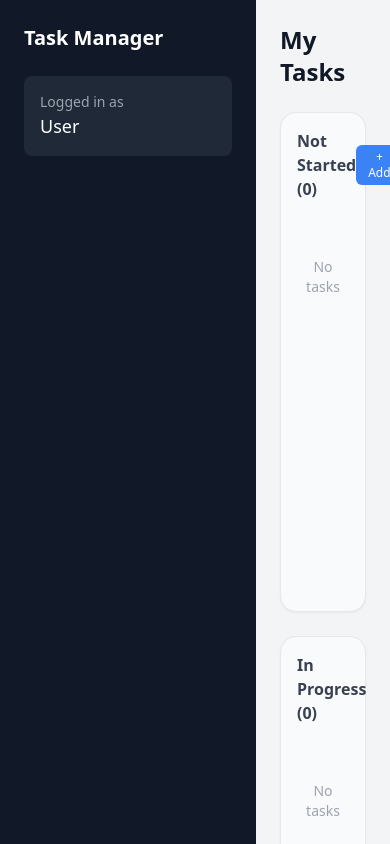
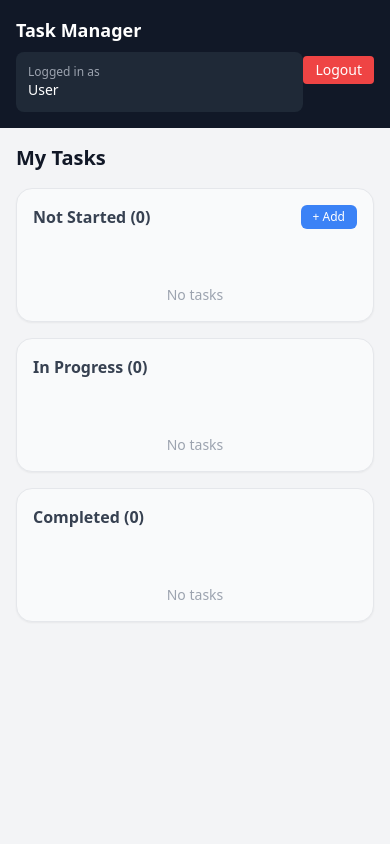
Before and after one commit to Awais-Dev99/Projects, a Next.js app in the folder Task Management  System/: page /dashboard in a window 390 px wide. Shown: the top 844 px of the page. Built offline with nearby package versions, Linux system fonts and the light colour scheme.

Commit message:
better UI

```diff
--- a/Task Management  System/src/app/dashboard/page.tsx
+++ b/Task Management  System/src/app/dashboard/page.tsx
@@ -93,44 +93,57 @@ export default function Dashboard() {
   };
 
   return (
-  <div className="flex min-h-screen">
+  <div className="min-h-screen flex flex-col lg:flex-row">
 
-    {/* ✅ SIDEBAR */}
-    <div className="w-64 bg-gray-900 text-white p-6 flex flex-col justify-between">
+    {/* ✅ SIDEBAR / TOPBAR */}
+    <div className="
+      w-full lg:w-64
+      bg-gray-900 text-white
+      p-4 lg:p-6
+      flex lg:flex-col justify-between items-center lg:items-stretch
+    ">
 
-      {/* Top Section */}
-      <div>
-        <h2 className="text-xl font-semibold mb-6">Task Manager</h2>
+      {/* Top */}
+      <div className="flex flex-col lg:block w-full">
+        <h2 className="text-lg lg:text-xl font-semibold mb-2 lg:mb-6">
+          Task Manager
+        </h2>
 
-        <div className="bg-gray-800 p-4 rounded-lg">
-          <p className="text-sm text-gray-400">Logged in as</p>
-          <p className="text-lg font-medium">
+        <div className="bg-gray-800 p-3 lg:p-4 rounded-lg">
+          <p className="text-xs lg:text-sm text-gray-400">Logged in as</p>
+          <p className="text-sm lg:text-lg font-medium">
             {name || "User"}
           </p>
         </div>
       </div>
 
-      {/* Bottom Section */}
+      {/* Logout */}
       <button
         onClick={handleLogout}
-        className="bg-red-500 hover:bg-red-600 px-4 py-2 rounded mt-6"
+        className="bg-red-500 hover:bg-red-600 px-3 py-1 lg:px-4 lg:py-2 rounded mt-3 lg:mt-6 text-sm"
       >
         Logout
       </button>
     </div>
 
-    {/* ✅ MAIN CONTENT */}
-    <div className="flex-1 p-6 bg-gray-100">
+    {/* ✅ MAIN */}
+    <div className="flex-1 p-4 sm:p-6 bg-gray-100">
 
       {/* HEADER */}
-      <div className="mb-6">
-        <h1 className="text-2xl font-semibold">
+      <div className="mb-4 sm:mb-6">
+        <h1 className="text-xl sm:text-2xl font-semibold">
           {name ? `Welcome, ${name} 👋` : "My Tasks"}
         </h1>
       </div>
 
-      {/* COLUMNS */}
-      <div className="grid grid-cols-1 md:grid-cols-3 gap-6">
+      {/* ✅ COLUMNS CONTAINER */}
+      <div className="
+        flex flex-col gap-4
+        md:flex-row md:overflow-x-auto md:pb-2
+        lg:grid lg:grid-cols-3 lg:gap-6 lg:overflow-visible
+      ">
+
+        <div className="min-w-full md:min-w-[300px] lg:min-w-0">
           <Column
             title="Not Started"
             tasks={notStarted}
@@ -138,20 +151,26 @@ export default function Dashboard() {
             onDelete={handleDelete}
             onAdd={handleAddTask}
           />
+        </div>
 
+        <div className="min-w-full md:min-w-[300px] lg:min-w-0">
           <Column
             title="In Progress"
             tasks={inProgress}
             onClick={openModal}
             onDelete={handleDelete}
           />
+        </div>
 
+        <div className="min-w-full md:min-w-[300px] lg:min-w-0">
           <Column
             title="Completed"
             tasks={completed}
             onClick={openModal}
             onDelete={handleDelete}
           />
+        </div>
+
       </div>
 
       {/* MODAL */}
@@ -164,5 +183,4 @@ export default function Dashboard() {
       )}
     </div>
   </div>
-);
-}
+)}
--- a/Task Management  System/src/app/globals.css
+++ b/Task Management  System/src/app/globals.css
@@ -87,3 +87,25 @@ body {
 .delay-400 {
   animation-delay: 0.4s;
 }
+@keyframes ripple {
+  0% {
+    transform: scale(0);
+    opacity: 0.5;
+  }
+  60% {
+    transform: scale(2);
+    opacity: 0.35;
+  }
+  100% {
+    transform: scale(3.5);
+    opacity: 0;
+  }
+}
+
+.ripple {
+  position: absolute;
+  border-radius: 9999px;
+  background: rgba(53, 24, 24, 0.4); /* red splash for delete */
+  pointer-events: none;
+  animation: ripple 500ms ease-out;
+}
--- a/Task Management  System/src/components/Column.tsx
+++ b/Task Management  System/src/components/Column.tsx
@@ -25,7 +25,8 @@ export default function Column({
   onAdd,
 }: ColumnProps) {
   return (
-    <div className="bg-gray-50 p-4 rounded-2xl h-[500px] flex flex-col shadow-sm border">
+    <div className="bg-gray-50 p-4 rounded-2xl flex flex-col shadow-sm border
+           h-auto sm:h-[400px] lg:h-[500px]">
 
       {/* Header */}
       <div className="flex justify-between items-center mb-4">
--- a/Task Management  System/src/components/TaskCard.tsx
+++ b/Task Management  System/src/components/TaskCard.tsx
@@ -1,58 +1,84 @@
-"use client";
-
+import { useState } from "react";
 import { Trash2 } from "lucide-react";
 
 type Task = {
   id: string;
   title: string;
-  priority: "LOW" | "MEDIUM" | "HIGH";
+  description?: string;
+  priority: "HIGH" | "MEDIUM" | "LOW";
+  status: "NOT_STARTED" | "IN_PROGRESS" | "COMPLETED";
+  dueDate?: string;
 };
 
-type Props = {
-  task: Task;
-  onDelete: (id: string) => void;
+const priorityColors = {
+  HIGH: "bg-red-100 text-red-600",
+  MEDIUM: "bg-yellow-100 text-yellow-600",
+  LOW: "bg-green-100 text-green-600",
 };
 
-export default function TaskCard({ task, onDelete }: Props) {
-  const priorityColor: Record<Task["priority"], string> = {
-    LOW: "bg-green-100 text-green-600",
-    MEDIUM: "bg-yellow-100 text-yellow-600",
-    HIGH: "bg-red-100 text-red-600",
+export default function TaskCard({
+  task,
+  onDelete,
+}: {
+  task: Task;
+  onDelete: (id: string) => Promise<void> | void;
+}) {
+  const [deleting, setDeleting] = useState(false);
+
+  const handleDelete = async (
+    e: React.MouseEvent<HTMLButtonElement>
+  ) => {
+    e.stopPropagation();
+
+    if (deleting) return; // prevent double click
+
+    try {
+      setDeleting(true);
+      await onDelete(task.id); // works with async or sync
+    } catch (err) {
+      console.error("Delete failed:", err);
+    } finally {
+      setDeleting(false);
+    }
   };
 
   return (
   <div
-      className="bg-white p-3 rounded-lg border shadow-sm
-                 flex justify-between items-center
-                 hover:shadow-md hover:scale-[1.02] transition-all duration-200"
+  className="bg-white p-3 rounded-xl border flex justify-between items-start
+             shadow-sm cursor-pointer
+             transition-all duration-200 ease-out
+             hover:shadow-lg hover:-translate-y-1 hover:scale-[1.02] hover:bg-gray-50 hover:border-blue-200"
 >
-      {/* Title */}
+      {/* LEFT */}
+      <div className="flex flex-col gap-1">
         <h3 className="text-sm font-medium text-gray-800">
           {task.title}
         </h3>
 
-      {/* Right Side */}
-      <div className="flex items-center gap-2">
-
-        {/* Priority */}
         <span
-          className={`text-xs px-2 py-1 rounded font-medium ${priorityColor[task.priority]}`}
+          className={`text-[10px] px-2 py-0.5 rounded-full w-fit ${priorityColors[task.priority]}`}
         >
           {task.priority}
         </span>
+      </div>
 
-        {/* Delete */}
+      {/* DELETE BUTTON */}
       <button
-          onClick={(e) => {
-            e.stopPropagation();
-            onDelete(task.id);
-          }}
-          className="text-gray-400 hover:text-red-500 transition"
+        onClick={handleDelete}
+        disabled={deleting}
+        className={`flex items-center justify-center w-8 h-8 rounded-full transition
+          ${deleting
+            ? "bg-red-100 cursor-not-allowed"
+            : "hover:bg-red-50 active:scale-90"}
+        `}
       >
-          <Trash2 size={16} />
+        {deleting ? (
+          // 🔄 Spinner
+          <span className="w-4 h-4 border-2 border-red-500 border-t-transparent rounded-full animate-spin" />
+        ) : (
+          <Trash2 size={16} className="text-red-500" />
+        )}
       </button>
-
-      </div>
     </div>
   );
 }
--- a/Task Management  System/src/components/TaskModal.tsx
+++ b/Task Management  System/src/components/TaskModal.tsx
@@ -2,6 +2,7 @@
 
 import { useState, useEffect } from "react";
 import { createTask, updateTask } from "@/services/taskService";
+
 
 type Task = {
   id: string;
@@ -19,6 +20,7 @@ type Props = {
 };
 
 export default function TaskModal({ task, onClose, onSuccess }: Props) {
+   const [loading, setLoading] = useState(false);
   const [title, setTitle] = useState("");
   const [description, setDescription] = useState("");
   const [priority, setPriority] = useState<"LOW" | "MEDIUM" | "HIGH">("MEDIUM");
@@ -67,6 +69,7 @@ export default function TaskModal({ task, onClose, onSuccess }: Props) {
     };
 
     try {
+       setLoading(true);
       if (task) {
         await updateTask( task.id, payload);
       } else {
@@ -79,6 +82,9 @@ export default function TaskModal({ task, onClose, onSuccess }: Props) {
       console.error("Save error:", err);
       alert("Something went wrong");
     }
+    finally {
+    setLoading(false); // ✅ stop loading
+  }
   };
 
   return (
@@ -133,12 +139,19 @@ export default function TaskModal({ task, onClose, onSuccess }: Props) {
         />
 </p>
         <div className="flex justify-between">
-          <button
-            onClick={handleSubmit}
-            className="bg-blue-500 hover:bg-blue-600 text-white px-4 py-2 rounded"
-          >
-            {task ? "Update" : "Create"}
-          </button>
+         <button
+  onClick={handleSubmit}
+  disabled={loading}
+  className={`flex items-center justify-center gap-2 px-4 py-2 rounded text-white transition
+    ${loading ? "bg-blue-400 cursor-not-allowed" : "bg-blue-500 hover:bg-blue-600"}
+  `}
+>
+  {loading && (
+    <span className="w-4 h-4 border-2 border-white border-t-transparent rounded-full animate-spin"></span>
+  )}
+
+  {task ? (loading ? "Updating..." : "Update") : (loading ? "Creating..." : "Create")}
+</button>
 
           <button
             onClick={onClose}
```
Lines whose indentation alone changed are shown as unchanged.
